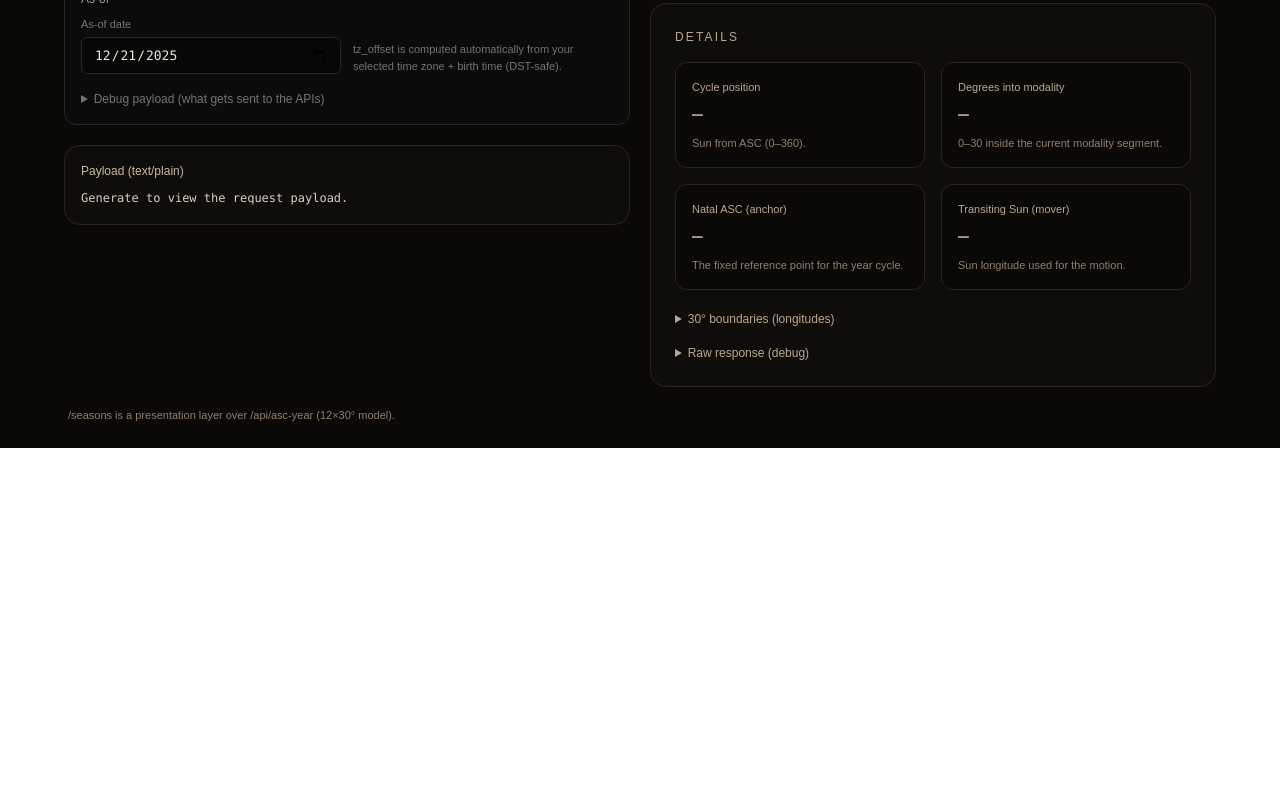
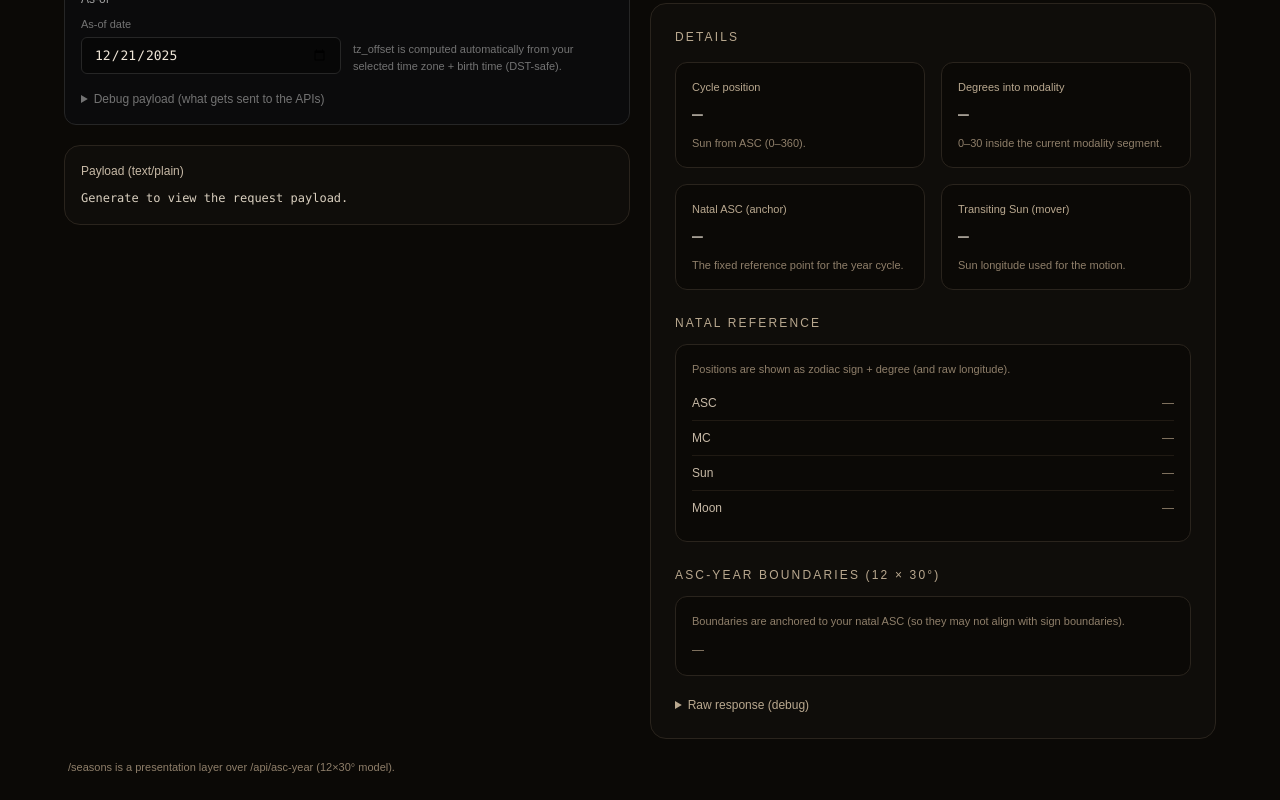
Before and after one commit to jaysperspective/URA, a Next.js app in the folder web/: page /seasons in a window 1280 px wide. Shown: the part 497-1297 px from the top of the page. Before the commit the page ends 945 px from the top, so only its background shows below. Built offline with nearby package versions, Linux system fonts and the light colour scheme.

Commit message:
Update page.tsx

```diff
--- a/web/src/app/seasons/page.tsx
+++ b/web/src/app/seasons/page.tsx
@@ -22,6 +22,9 @@ type AscYearResponse = {
   natal?: {
     ascendant: number;
     mc: number;
+    sunLon?: number;
+    moonLon?: number;
+    houses?: number[];
   };
 };
 
@@ -62,6 +65,75 @@ async function postText(endpoint: string, text: string) {
   return { res, data: data as AscYearResponse };
 }
 
+// ---- zodiac formatting helpers ----
+
+const SIGN_NAMES = [
+  "Aries",
+  "Taurus",
+  "Gemini",
+  "Cancer",
+  "Leo",
+  "Virgo",
+  "Libra",
+  "Scorpio",
+  "Sagittarius",
+  "Capricorn",
+  "Aquarius",
+  "Pisces",
+] as const;
+
+const SIGN_GLYPHS: Record<(typeof SIGN_NAMES)[number], string> = {
+  Aries: "♈︎",
+  Taurus: "♉︎",
+  Gemini: "♊︎",
+  Cancer: "♋︎",
+  Leo: "♌︎",
+  Virgo: "♍︎",
+  Libra: "♎︎",
+  Scorpio: "♏︎",
+  Sagittarius: "♐︎",
+  Capricorn: "♑︎",
+  Aquarius: "♒︎",
+  Pisces: "♓︎",
+};
+
+function lonToSignParts(lon: number) {
+  const x = degNorm(lon);
+  const signIndex = Math.floor(x / 30);
+  const sign = SIGN_NAMES[signIndex] ?? "Aries";
+  const within = x - signIndex * 30;
+  const deg = Math.floor(within);
+  const min = Math.round((within - deg) * 60);
+  const minFixed = min === 60 ? 0 : min;
+  const degFixed = min === 60 ? deg + 1 : deg;
+  return { sign, deg: degFixed, min: minFixed };
+}
+
+function fmtSignLon(lon: number) {
+  const p = lonToSignParts(lon);
+  const glyph = SIGN_GLYPHS[p.sign] ?? "";
+  const mm = String(p.min).padStart(2, "0");
+  return { glyph, sign: p.sign, text: `${glyph} ${p.deg}°${mm}′`, raw: `${degNorm(lon).toFixed(2)}°` };
+}
+
+// ---- asc-year model mapping (UI label layer) ----
+function seasonFromCyclePos(pos: number) {
+  const p = degNorm(pos);
+  if (p < 90) return "Spring";
+  if (p < 180) return "Summer";
+  if (p < 270) return "Fall";
+  return "Winter";
+}
+
+function modalityFromCyclePos(pos: number) {
+  const p = degNorm(pos);
+  const withinSeason = p % 90;
+  const idx = Math.floor(withinSeason / 30);
+  const mods = ["Cardinal", "Fixed", "Mutable"] as const;
+  return mods[idx] ?? "Cardinal";
+}
+
+// ---- theme ----
 function seasonTheme(season: string | null) {
   const s = (season ?? "").toLowerCase();
   if (s.includes("spring"))
@@ -138,9 +210,7 @@ function SeasonWheel({
       </div>
 
       <div className="flex items-center justify-center">
-        {/* Expanded viewBox prevents label clipping */}
         <svg width="180" height="180" viewBox="-20 -20 220 220">
-          {/* outer ring */}
           <circle cx={cx} cy={cy} r={r} fill="none" stroke="#2a241d" strokeWidth="12" />
 
           {/* quadrants */}
@@ -165,7 +235,6 @@ function SeasonWheel({
             opacity="0.9"
           />
 
-          {/* subtle dotted ring */}
           <circle
             cx={cx}
             cy={cy}
@@ -178,26 +247,10 @@ function SeasonWheel({
           />
 
           {/* crosshair */}
-          <line
-            x1={cx}
-            y1={cy - r - 8}
-            x2={cx}
-            y2={cy + r + 8}
-            stroke="#2a241d"
-            strokeWidth="1"
-            opacity="0.9"
-          />
-          <line
-            x1={cx - r - 8}
-            y1={cy}
-            x2={cx + r + 8}
-            y2={cy}
-            stroke="#2a241d"
-            strokeWidth="1"
-            opacity="0.9"
-          />
+          <line x1={cx} y1={cy - r - 8} x2={cx} y2={cy + r + 8} stroke="#2a241d" strokeWidth="1" opacity="0.9" />
+          <line x1={cx - r - 8} y1={cy} x2={cx + r + 8} y2={cy} stroke="#2a241d" strokeWidth="1" opacity="0.9" />
 
-          {/* abbreviated labels with baseline alignment */}
+          {/* labels */}
           <text
             x={cx}
             y={cy - r - 8}
@@ -248,15 +301,7 @@ function SeasonWheel({
 
           {/* hand */}
           <circle cx={cx} cy={cy} r="3.5" fill={ringColor} />
-          <line
-            x1={cx}
-            y1={cy}
-            x2={x2}
-            y2={y2}
-            stroke={ringColor}
-            strokeWidth="2.6"
-            strokeLinecap="round"
-          />
+          <line x1={cx} y1={cy} x2={x2} y2={y2} stroke={ringColor} strokeWidth="2.6" strokeLinecap="round" />
           <circle cx={x2} cy={y2} r="3" fill={ringColor} opacity="0.9" />
         </svg>
       </div>
@@ -276,10 +321,7 @@ function Meter({ value01 }: { value01: number }) {
         <div className="text-[12px] tracking-[0.18em] text-[#b9a88f] uppercase">
           30° boundary
         </div>
-        <div
-          className="text-[12px] text-[#9e8e79]"
-          style={{ fontFamily: "Menlo, Monaco, Consolas, monospace" }}
-        >
+        <div className="text-[12px] text-[#9e8e79]" style={{ fontFamily: "Menlo, Monaco, Consolas, monospace" }}>
           {pct}%
         </div>
       </div>
@@ -299,13 +341,42 @@ function MiniCard({ label, value, note }: { label: string; value: string; note:
   return (
     <div className="rounded-xl border border-[#2a241d] bg-[#0b0906] p-4">
       <div className="text-[11px] text-[#b9a88f]">{label}</div>
-      <div
-        className="mt-1 text-[18px] text-[#efe6d8]"
-        style={{ fontFamily: "Menlo, Monaco, Consolas, monospace" }}
-      >
+      <div className="mt-1 text-[18px] text-[#efe6d8]" style={{ fontFamily: "Menlo, Monaco, Consolas, monospace" }}>
         {value}
       </div>
       <div className="mt-2 text-[11px] text-[#8f7f6a]">{note}</div>
+    </div>
+  );
+}
+
+function ReferenceRow({
+  label,
+  lon,
+}: {
+  label: string;
+  lon: number | null | undefined;
+}) {
+  if (typeof lon !== "number") {
+    return (
+      <div className="flex items-center justify-between py-2 border-b border-[#201a13] last:border-b-0">
+        <div className="text-[12px] text-[#c7b9a6]">{label}</div>
+        <div className="text-[12px] text-[#8f7f6a]">—</div>
+      </div>
+    );
+  }
+
+  const f = fmtSignLon(lon);
+  return (
+    <div className="flex items-center justify-between py-2 border-b border-[#201a13] last:border-b-0">
+      <div className="text-[12px] text-[#c7b9a6]">{label}</div>
+      <div className="flex items-center gap-3">
+        <div className="text-[12px] text-[#b9a88f]" style={{ fontFamily: "Menlo, Monaco, Consolas, monospace" }}>
+          {f.text}
+        </div>
+        <div className="text-[12px] text-[#8f7f6a]" style={{ fontFamily: "Menlo, Monaco, Consolas, monospace" }}>
+          {f.raw}
+        </div>
+      </div>
     </div>
   );
 }
@@ -331,6 +402,35 @@ export default function SeasonsPage() {
   }, [degreesIntoModality]);
 
   const theme = useMemo(() => seasonTheme(season), [season]);
+
+  const boundariesList = useMemo(() => {
+    const b = data?.ascYear?.boundariesLongitude;
+    if (!b) return [];
+    const out: Array<{
+      key: string;
+      label: string;
+      lon: number;
+      season: string;
+      modality: string;
+    }> = [];
+
+    for (let i = 0; i <= 12; i++) {
+      const k = `deg${i * 30}`;
+      const lon = b[k];
+      if (typeof lon !== "number") continue;
+
+      const cyclePos = i === 12 ? 0 : i * 30; // deg360 is same as 0 in phase labeling
+      out.push({
+        key: k,
+        label: `${i * 30}°`,
+        lon,
+        season: seasonFromCyclePos(cyclePos),
+        modality: modalityFromCyclePos(cyclePos),
+      });
+    }
+
+    return out;
+  }, [data?.ascYear?.boundariesLongitude]);
 
   async function handleGenerate(payloadText: AstroPayloadText) {
     setPayloadOut(payloadText);
@@ -479,30 +579,77 @@ export default function SeasonsPage() {
                 />
               </div>
 
-              <details className="mt-5">
-                <summary className="text-[12px] text-[#b9a88f] cursor-pointer select-none">
-                  30° boundaries (longitudes)
-                </summary>
+              {/* NEW: Natal Reference */}
+              <div className="mt-6">
+                <div className="text-[12px] tracking-[0.18em] text-[#b9a88f] uppercase">
+                  Natal reference
+                </div>
+                <div className="mt-3 rounded-xl border border-[#2a241d] bg-[#0b0906] p-4">
+                  <div className="text-[11px] text-[#8f7f6a] mb-2">
+                    Positions are shown as zodiac sign + degree (and raw longitude).
+                  </div>
+
+                  <div className="divide-y divide-[#201a13]">
+                    <ReferenceRow label="ASC" lon={data?.natal?.ascendant} />
+                    <ReferenceRow label="MC" lon={data?.natal?.mc} />
+                    <ReferenceRow label="Sun" lon={data?.natal?.sunLon} />
+                    <ReferenceRow label="Moon" lon={data?.natal?.moonLon} />
+                  </div>
+                </div>
+              </div>
+
+              {/* NEW: Boundary table */}
+              <div className="mt-6">
+                <div className="text-[12px] tracking-[0.18em] text-[#b9a88f] uppercase">
+                  Asc-year boundaries (12 × 30°)
+                </div>
 
                 <div className="mt-3 rounded-xl border border-[#2a241d] bg-[#0b0906] p-4">
-                  <div className="text-[11px] text-[#8f7f6a] mb-2">
-                    Boundaries are anchored to natal ASC in 30° steps.
+                  <div className="text-[11px] text-[#8f7f6a] mb-3">
+                    Boundaries are anchored to your natal ASC (so they may not align with sign boundaries).
                   </div>
 
-                  <pre
-                    className="text-[12px] leading-5 whitespace-pre-wrap break-words text-[#d9cfbf]"
-                    style={{ fontFamily: "Menlo, Monaco, Consolas, monospace" }}
-                  >
-                    {data?.ascYear?.boundariesLongitude
-                      ? Object.entries(data.ascYear.boundariesLongitude)
-                          .map(([k, v]) => `${k}: ${degNorm(v).toFixed(2)}°`)
-                          .join("\n")
-                      : "—"}
-                  </pre>
+                  <div className="grid grid-cols-1 gap-2">
+                    {boundariesList.length ? (
+                      boundariesList.map((row) => {
+                        const f = fmtSignLon(row.lon);
+                        return (
+                          <div
+                            key={row.key}
+                            className="flex items-center justify-between rounded-lg border border-[#201a13] bg-black/20 px-3 py-2"
+                          >
+                            <div className="flex items-center gap-3">
+                              <div className="text-[12px] text-[#b9a88f] w-[56px]">
+                                {row.label}
+                              </div>
+                              <div
+                                className="text-[12px] text-[#efe6d8]"
+                                style={{ fontFamily: "Menlo, Monaco, Consolas, monospace" }}
+                              >
+                                {f.text}
+                              </div>
+                              <div
+                                className="text-[12px] text-[#8f7f6a]"
+                                style={{ fontFamily: "Menlo, Monaco, Consolas, monospace" }}
+                              >
+                                {f.raw}
+                              </div>
+                            </div>
+
+                            <div className="text-[12px] text-[#c7b9a6]">
+                              {row.season} • {row.modality}
+                            </div>
+                          </div>
+                        );
+                      })
+                    ) : (
+                      <div className="text-[12px] text-[#8f7f6a]">—</div>
+                    )}
+                  </div>
                 </div>
-              </details>
+              </div>
 
-              <details className="mt-4">
+              <details className="mt-5">
                 <summary className="text-[12px] text-[#b9a88f] cursor-pointer select-none">
                   Raw response (debug)
                 </summary>
```
